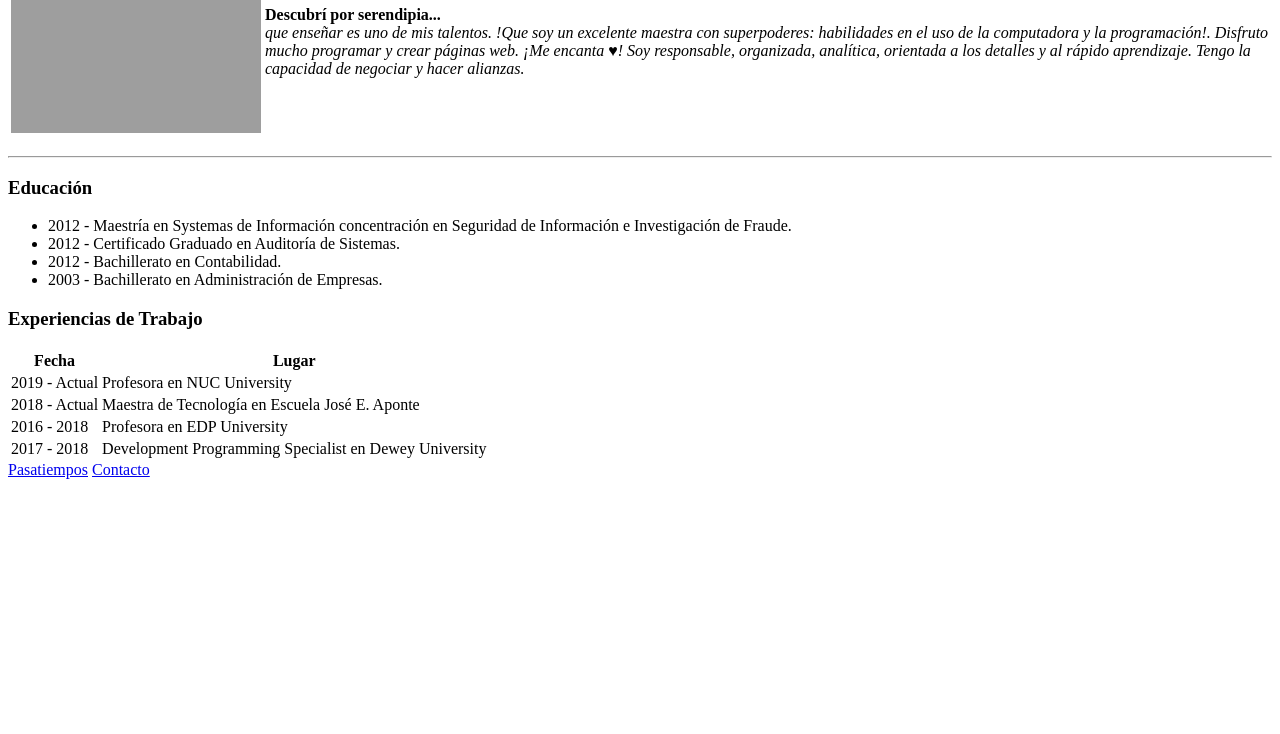
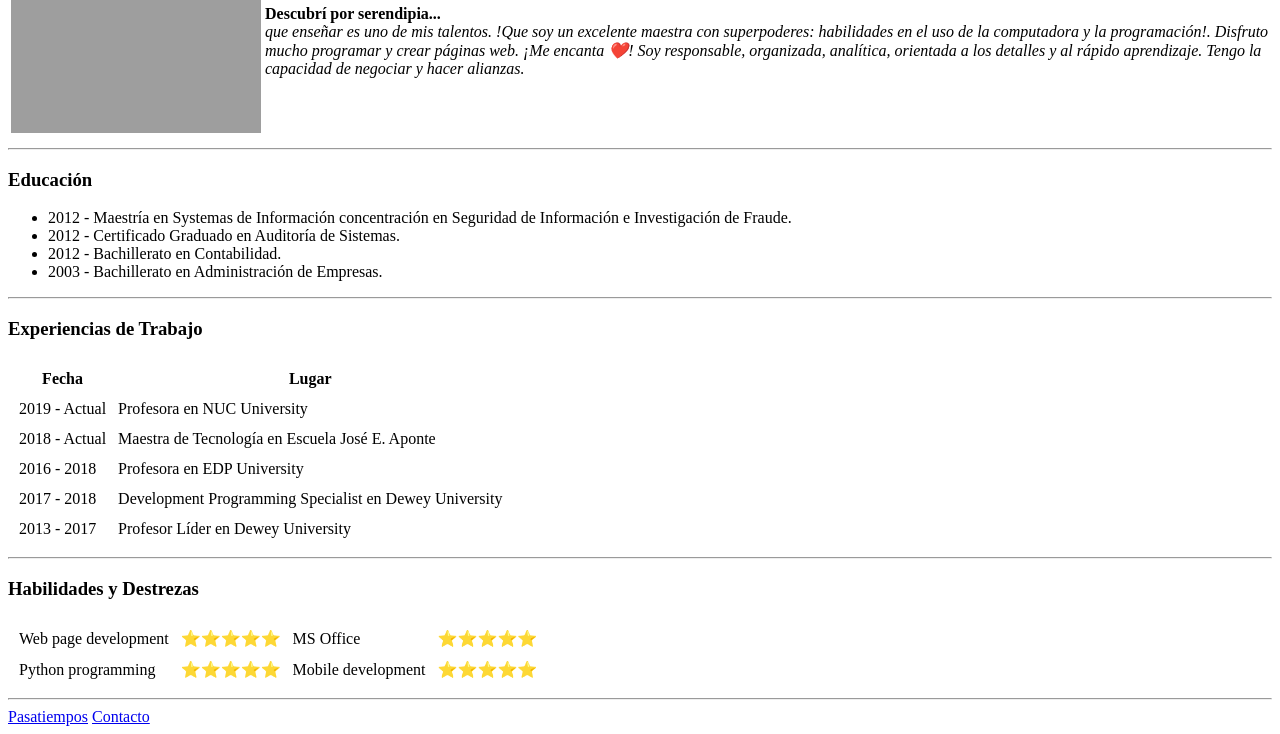
Before and after one commit to Brookcheese/INTE_2520L, a plain HTML site: page Resume/index.html in a window 1280 px wide. Shown: the part 128-862 px from the top of the page. Before the commit the page ends 800 px from the top, so only its background shows below. Drawn offline with Linux system fonts and the light colour scheme; grey boxes are pictures that could not be loaded.

```diff
--- a/Resume/index.html
+++ b/Resume/index.html
@@ -18,7 +18,7 @@
                 <p><strong>Descubrí por serendipia...</strong><br><em>que enseñar es uno de mis talentos.
                         !Que soy un excelente maestra con superpoderes:
                         habilidades en el uso de la computadora y la programación!.
-                        Disfruto mucho programar y crear páginas web. ¡Me encanta &heartsuit;!
+                        Disfruto mucho programar y crear páginas web. ¡Me encanta ❤️!
                         Soy responsable, organizada, analítica, orientada a los
                         detalles y al rápido aprendizaje.
                         Tengo la capacidad de negociar y hacer alianzas.
@@ -27,9 +27,6 @@
             </td>
         </tr>
     </table>
-
-
-    </p>
     <hr>
     <h3>Educación</h3>
     <ul>
@@ -39,8 +36,9 @@
         <li>2012 - Bachillerato en Contabilidad.</li>
         <li>2003 - Bachillerato en Administración de Empresas.</li>
     </ul>
+    <hr>
     <h3>Experiencias de Trabajo</h3>
-    <table>
+    <table cellspacing="10px">
         <thead>
             <tr>
                 <th>Fecha</th>
@@ -64,12 +62,33 @@
                 <td>2017 - 2018</td>
                 <td>Development Programming Specialist en Dewey University</td>
             </tr>
+            <tr>
+                <td> 2013 - 2017</td>
+                <td> Profesor Líder en Dewey University</td>
+            </tr>
         </tbody>
         <tfoot>
-
         </tfoot>
-
     </table>
+    <hr>
+    <h3>Habilidades y Destrezas</h3>
+    <table cellspacing="10px">
+        <tbody>
+            <tr>
+                <td>Web page development</td>
+                <td>⭐⭐⭐⭐⭐</td>
+                <td>MS Office</td>
+                <td>⭐⭐⭐⭐⭐</td>
+            </tr>
+            <tr>
+                <td>Python programming</td>
+                <td>⭐⭐⭐⭐⭐</td>
+                <td>Mobile development</td>
+                <td>⭐⭐⭐⭐⭐</td>
+            </tr>
+        </tbody>
+    </table>
+    <hr>
     <a href="hobbies.html">Pasatiempos</a>
     <a href="contactme.html">Contacto</a>
 
```
